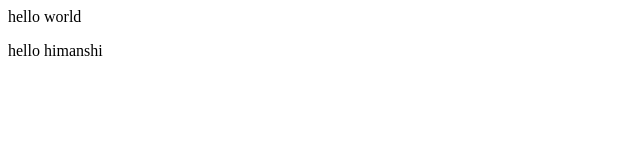
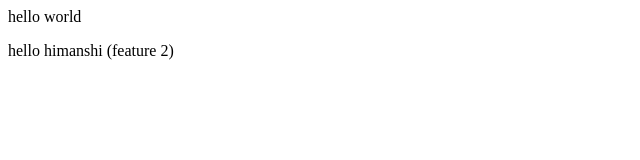
Before and after one commit to Chetana-01/LocalDemo, a plain HTML site: page index.html in a window 1280 px wide. Shown: the full height of the page, 0-640 px from the left. Drawn offline with Linux system fonts and the light colour scheme.

Commit message:
feature2 changes

```diff
--- a/index.html
+++ b/index.html
@@ -1,2 +1,2 @@
 <p>hello world</p>
-<p>hello himanshi</p>
+<p>hello himanshi (feature 2)</p>
```
